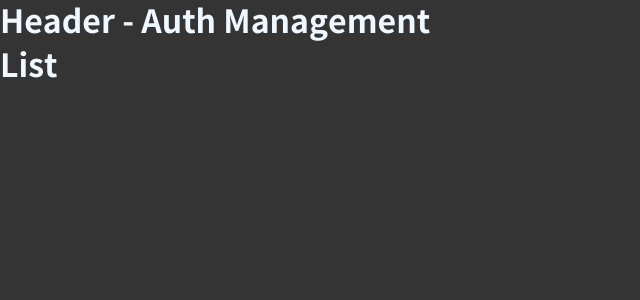
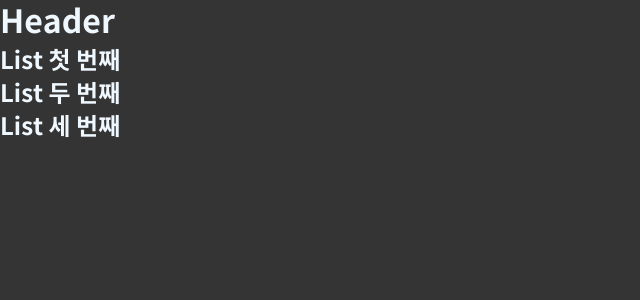
Before and after one commit to dalgudot/blog, a Next.js app: page / in a window 1280 px wide. Shown: the top 300 px of the page, without its empty margins (0-640 px from the left). Built offline with nearby package versions, Linux system fonts and the light colour scheme; no server answers; what @dalgu/react-toast would draw is missing.

Commit message:
add dynamic routing

```diff
--- a/src/components/article/models/article-content.ts
+++ b/src/components/article/models/article-content.ts
@@ -4,7 +4,7 @@ import { Tuser } from '../../../types/firebase';
 export interface IArticleContent {
   title: {
     h1: string;
-    category: '개발' | '디자인';
+    category: 'dev' | 'design';
     date: Timestamp;
   };
 }
@@ -13,7 +13,7 @@ export class ArticleContent implements IArticleContent {
   private user: Tuser;
   title: {
     h1: string;
-    category: '개발' | '디자인';
+    category: 'dev' | 'design';
     date: Timestamp;
   };
 
@@ -21,7 +21,7 @@ export class ArticleContent implements IArticleContent {
     this.user = user;
     this.title = {
       h1: '',
-      category: '개발',
+      category: 'dev',
       date: Timestamp.fromDate(new Date()),
       // https://firebase.google.com/docs/firestore/manage-data/add-data?authuser=0#:~:text=dateExample%3A%20Timestamp.fromDate(new%20Date(%22December%2010%2C%201815%22))%2C
     };
--- a/src/components/header/header.tsx
+++ b/src/components/header/header.tsx
@@ -1,11 +1,11 @@
 import { useCheckAdminPage } from '../../lib/hooks/useCheckAdminPage';
 
 const Header: React.FC = () => {
-  useCheckAdminPage();
+  // useCheckAdminPage();
 
   return (
     <>
-      <h1>Header - Auth Management</h1>
+      <h1>Header</h1>
     </>
   );
 };
--- a/src/components/list/list.tsx
+++ /dev/null
@@ -1,9 +0,0 @@
-const List: React.FC = () => {
-  return (
-    <>
-      <h1>List</h1>
-    </>
-  );
-};
-
-export default List;
--- /dev/null
+++ b/src/components/navigation/article/list.tsx
@@ -0,0 +1,31 @@
+import Link from 'next/link';
+import styled from 'styled-components';
+
+type Props = {
+  category: string;
+  order: number;
+  content: string;
+};
+
+const List: React.FC<Props> = ({ category, order, content }) => {
+  const isAdmin = false;
+  const url = isAdmin
+    ? `/post/${category}/${order}/writing`
+    : `/post/${category}/${order}`;
+
+  return (
+    <>
+      <Li>
+        <Link href='/post/[category]/[order]' as={url}>
+          <a>
+            <h1>List {content}</h1>
+          </a>
+        </Link>
+      </Li>
+    </>
+  );
+};
+
+export default List;
+
+const Li = styled.li``;
--- /dev/null
+++ b/src/components/navigation/article/nav-lists.tsx
@@ -0,0 +1,33 @@
+import styled from 'styled-components';
+import List from './list';
+
+type Props = {
+  datas: {
+    category: string;
+    order: number;
+    content: string;
+  }[];
+};
+
+const NavLists: React.FC<Props> = ({ datas }) => {
+  return (
+    <Nav>
+      <Ul>
+        {datas.map((data) => (
+          <List
+            key={data.content}
+            category={data.category}
+            order={data.order}
+            content={data.content}
+          />
+        ))}
+      </Ul>
+    </Nav>
+  );
+};
+
+export default NavLists;
+
+const Nav = styled.nav``;
+
+const Ul = styled.ul``;
--- a/src/pages/_app.tsx
+++ b/src/pages/_app.tsx
@@ -3,18 +3,13 @@ import '../styles/globals.css';
 import type { AppProps } from 'next/app';
 import { ToastProvider } from '@dalgu/react-toast';
 import { initializeFirebaseApp } from '../service/firebase/config';
-import {
-  Authentication,
-  IAuthentication,
-} from '../service/firebase/authentication';
 import Header from '../components/header/header';
 import { Provider } from 'react-redux';
 import store from '../redux-toolkit/store';
 
+initializeFirebaseApp();
+
 const ArticlesApp = ({ Component, pageProps }: AppProps) => {
-  initializeFirebaseApp();
-  const auth: IAuthentication = new Authentication();
-
   return (
     <>
       <Provider store={store}>
--- a/src/pages/index.tsx
+++ b/src/pages/index.tsx
@@ -1,10 +1,32 @@
 import type { NextPage } from 'next';
-import List from '../components/list/list';
+import NavLists from '../components/navigation/article/nav-lists';
 
+// rule: 페이지 컴포넌트에서는 데이터를 전달하기만 한다 -> 나만의 리액트 클린 아키텍처 만들기
 const Index: NextPage = () => {
+  // firestore db에서 List를 그릴 title 데이터, seo 데이터(로컬) 받아옴.
+
+  const datas = [
+    {
+      category: 'dev',
+      order: 1,
+      content: '첫 번째',
+    },
+    {
+      category: 'dev',
+      order: 2,
+      content: '두 번째',
+    },
+    {
+      category: 'dev',
+      order: 3,
+      content: '세 번째',
+    },
+  ];
+  // url을 만들 데이터도 동적으로 받아와야 함! -> category, order!
+
   return (
     <>
-      <List />
+      <NavLists datas={datas} />
     </>
   );
 };
```
Also changed, not shown: src/components/article/article.tsx (added, +20 -0 lines), src/pages/admin/a.tsx (deleted, +0 -9 lines), src/pages/admin/index.tsx (+13 -53 lines), src/pages/login/index.tsx (added, +92 -0 lines), src/pages/post/[category]/[order]/index.tsx (added, +11 -0 lines).
